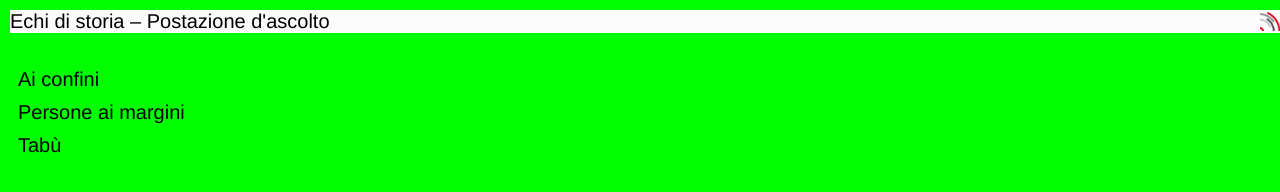
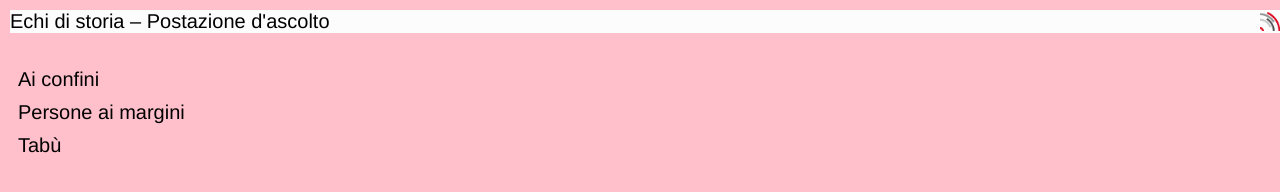
Before and after one commit to sophiesprugasci/EchidiStoria, a plain HTML site: page index.html in a window 1280 px wide. Drawn offline with Linux system fonts and the light colour scheme.

Commit message:
Update style.css

```diff
--- a/style.css
+++ b/style.css
@@ -5,7 +5,7 @@ html {
     font-size: 16px;
     font-family: 'Helvetica Neue', sans-serif;
     font-weight: medium;
-    background-color: #00ff00;
+    background-color: #ffc0cb;
     color: black;
     list-style-type: disc;
     overflow-x: hidden;
```
